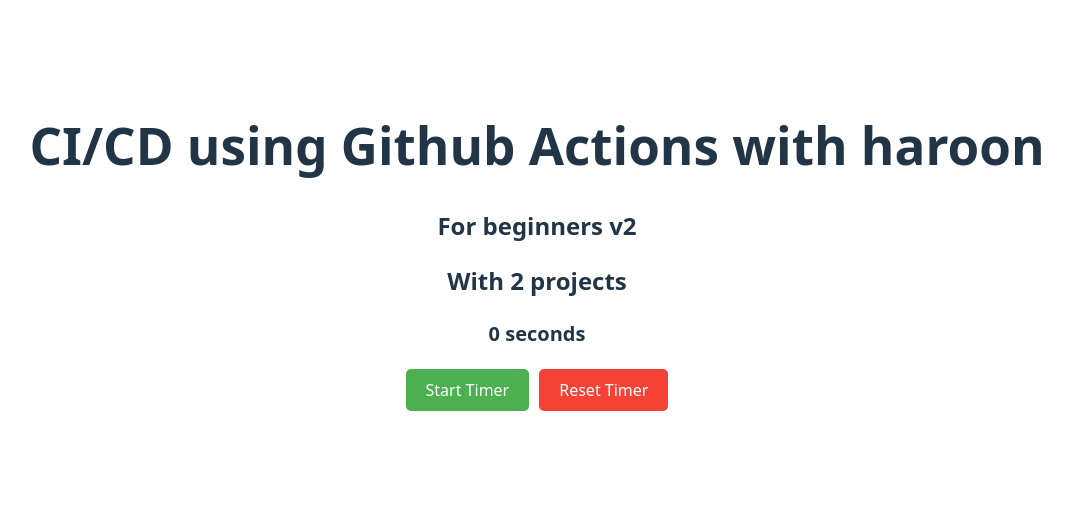
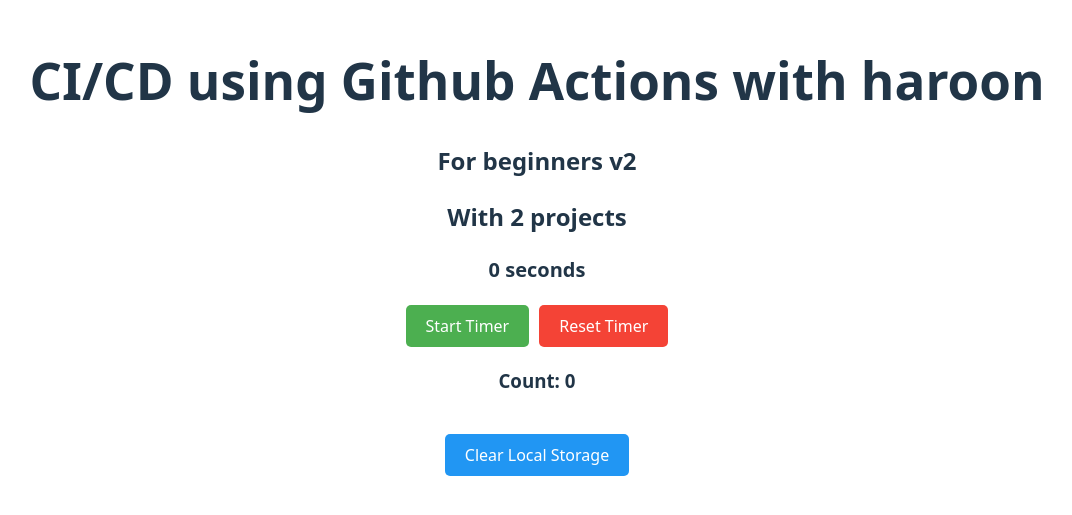
Before and after one commit to haroon-developerr/react-cicd-demo, a React (Vite) app: page / in a window 1280 px wide. Shown: the part 153-668 px from the top of the page, without its empty margins (103-1175 px from the left). Built offline with nearby package versions, Linux system fonts and the light colour scheme.

Commit message:
added Count

```diff
--- a/src/App.jsx
+++ b/src/App.jsx
@@ -59,11 +59,44 @@
     }
   };
 
+  const [resetCount, setResetCount] = useState(() => {
+    const storedCount = localStorage.getItem('resetCount');
+    return storedCount ? parseInt(storedCount) : 0;
+  });
+
+  const [resetDates, setResetDates] = useState(() => {
+    const storedDates = localStorage.getItem('resetDates');
+    return storedDates ? JSON.parse(storedDates) : [];
+  });
+
   const handleReset = () => {
+    if (time === 0 && !isRunning) {
+      alert("Timer is already reset!");
+      return;
+    }
+
     setIsRunning(false);
     setTime(0);
     localStorage.removeItem('startTime');
     localStorage.setItem('isRunning', 'false');
+
+    const newCount = resetCount + 1;
+    const newDates = [...resetDates, new Date().toLocaleString()];
+
+    setResetCount(newCount);
+    setResetDates(newDates);
+
+    localStorage.setItem('resetCount', newCount.toString());
+    localStorage.setItem('resetDates', JSON.stringify(newDates));
+  };
+
+  const handleClearLocalStorage = () => {
+    localStorage.clear();
+    setResetCount(0);
+    setResetDates([]);
+    setTime(0);
+    setIsRunning(false);
+    alert("All local storage data has been cleared!");
   };
 
   return (
@@ -100,6 +133,45 @@
         >
           Reset Timer
         </button>
+        {resetDates.length > 0 && (
+          <div style={{ marginTop: '20px' }}>
+            <h3>Reset History</h3>
+            <table style={{ margin: '0 auto', borderCollapse: 'collapse', width: '80%' }}>
+              <thead>
+                <tr>
+                  <th style={{ border: '1px solid black', padding: '8px' }}>#</th>
+                  <th style={{ border: '1px solid black', padding: '8px' }}>Date</th>
+                </tr>
+              </thead>
+              <tbody>
+                {resetDates.map((date, index) => (
+                  <tr key={index}>
+                    <td style={{ border: '1px solid black', padding: '8px', textAlign: 'center' }}>{index + 1}</td>
+                    <td style={{ border: '1px solid black', padding: '8px' }}>{date}</td>
+                  </tr>
+                ))}
+              </tbody>
+            </table>
+          </div>
+        )}
+        <h3 style={{ marginTop: '20px' }}>
+          Count: <strong>{resetCount}</strong>
+        </h3>
+
+        <button
+          onClick={handleClearLocalStorage}
+          style={{
+            padding: '10px 20px',
+            marginTop: '20px',
+            backgroundColor: '#2196F3',
+            color: 'white',
+            border: 'none',
+            borderRadius: '5px',
+            cursor: 'pointer',
+          }}
+        >
+          Clear Local Storage
+        </button>
       </div>
     </>
   );
```
